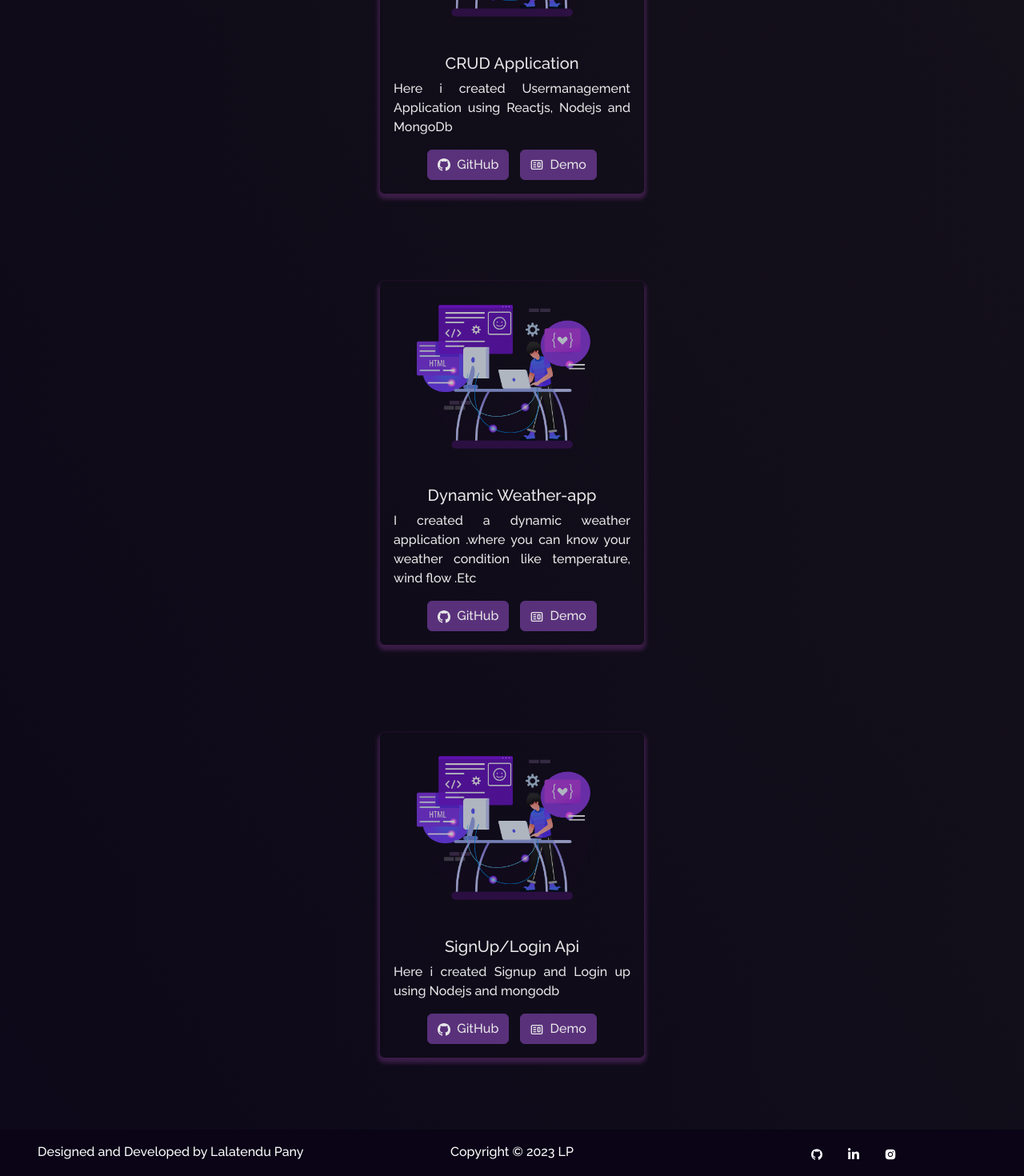
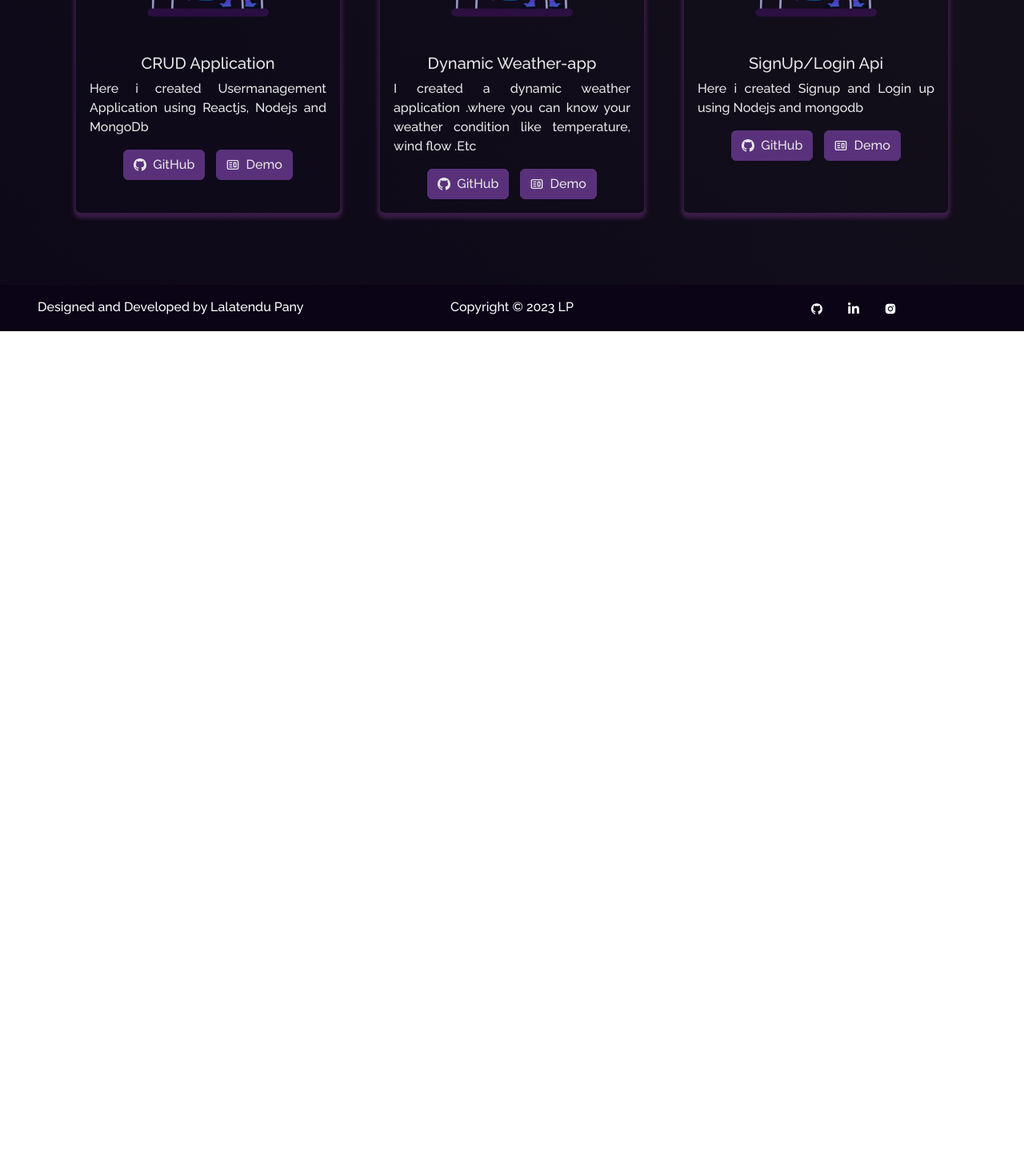
Before and after one commit to lalatendu65/Myportfolios, a React (Create React App) app: page /Myportfolios/project in a window 1280 px wide. Shown: the part 491-1961 px from the top of the page at 80% size. After the commit the page ends 905 px from the top, so only its background shows below. Built offline with nearby package versions, Linux system fonts and the light colour scheme.

Commit message:
projects  changes

```diff
--- a/src/components/Projects/Projects.tsx
+++ b/src/components/Projects/Projects.tsx
@@ -23,9 +23,7 @@ function Projects() {
             />
 
           </Col>
-        </Row>
-          <Row style={{ justifyContent: "center", paddingBottom: "10px" }}>
-          <Col md={4} className="project-card">
+           <Col md={4} className="project-card">
             <ProjectCard
               imgPath={chatify}
               isBlog={false}
@@ -36,9 +34,7 @@ function Projects() {
             />
 
           </Col>
-        </Row>
-            <Row style={{ justifyContent: "center", paddingBottom: "10px" }}>
-          <Col md={4} className="project-card">
+            <Col md={4} className="project-card">
             <ProjectCard
               imgPath={chatify}
               isBlog={false}
@@ -47,7 +43,6 @@ function Projects() {
               ghLink="https://github.com/lalatendu65/User-login-singup-API"
               demoLink="#demo link"
             />
-
           </Col>
         </Row>
       </Container>
```
